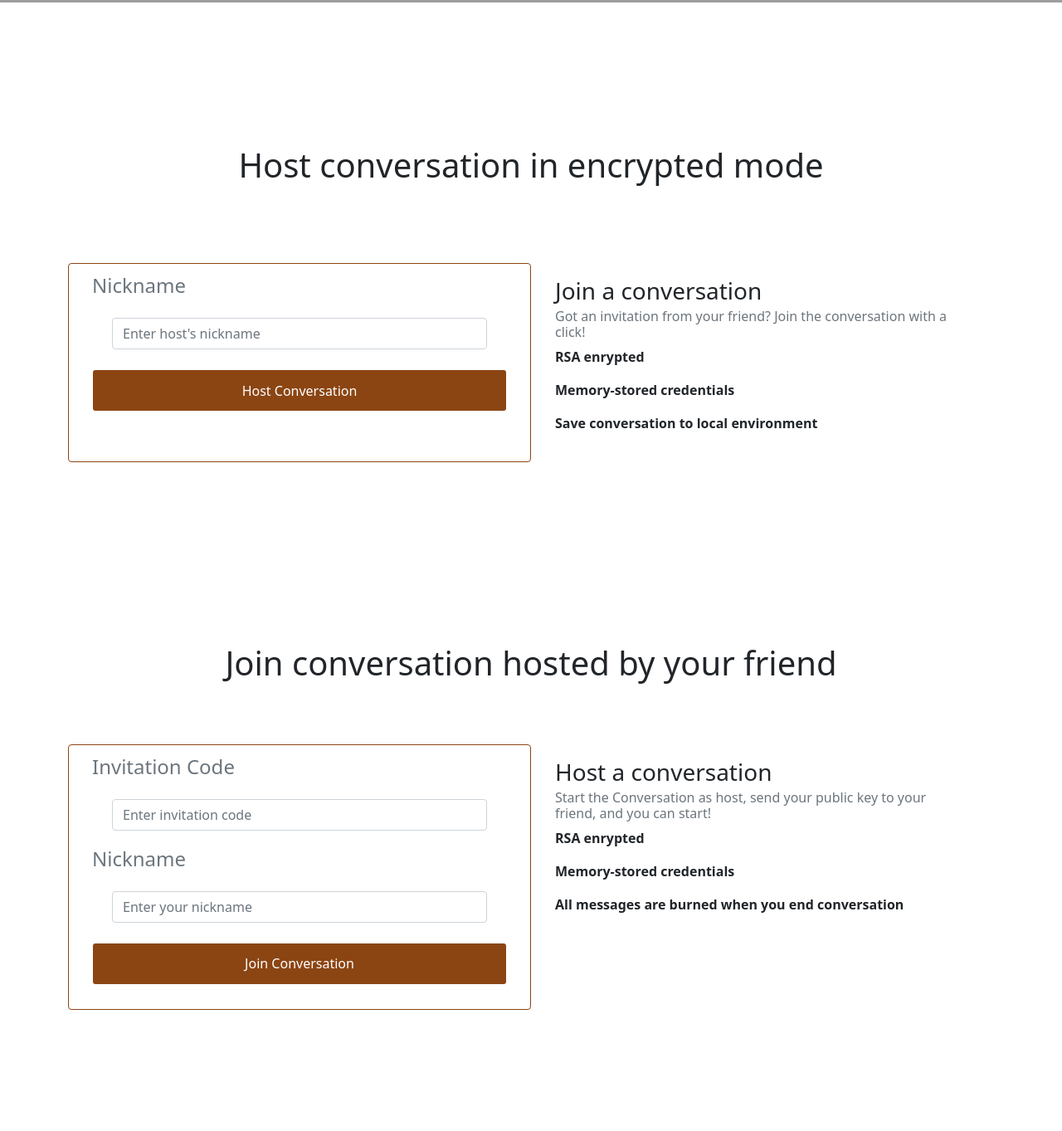
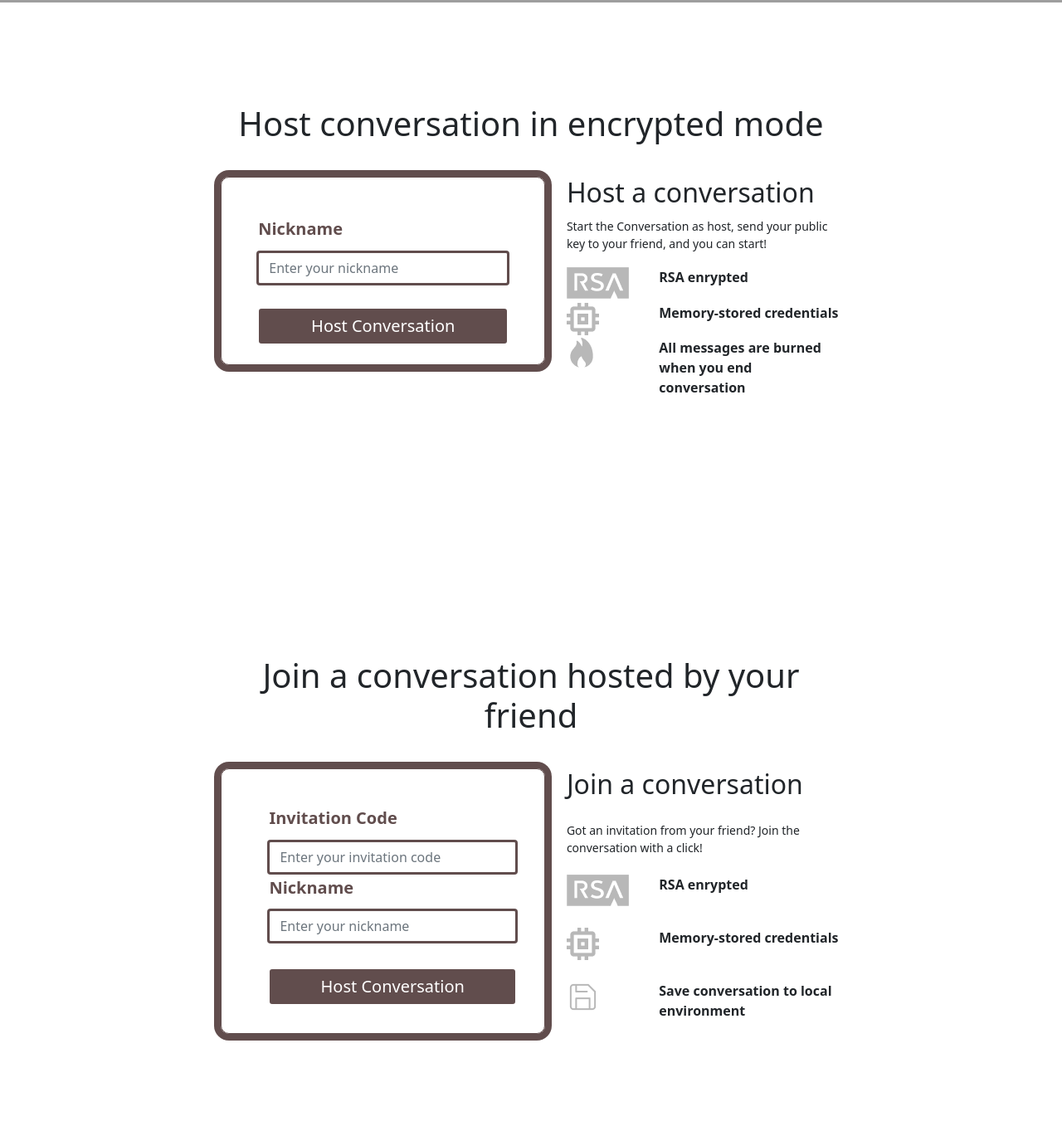
Before and after one commit to duskcloudxu/wormhole, a React app in the folder client/: page / in a window 1280 px wide. Shown: the part 815-2178 px from the top of the page at 83% size. Before the commit the page ends 2098 px from the top, so only its background shows below. Built offline with nearby package versions, Linux system fonts and the light colour scheme; grey boxes are pictures that could not be loaded.

Commit message:
fixed layout and styles

```diff
--- a/client/src/styles/styles.scss
+++ b/client/src/styles/styles.scss
@@ -22,15 +22,16 @@
     background-size: cover;
     height: 90vh;
     .title{
-      font-size: 10vh;
+      font-size: 12vh;
     }
     .slogan{
       font-size: 3vh;
     }
     .page-button{
-      color: #8B4513;
+      color: #614D4D;
       background-color: white;
       font-size: 1.5vw;
+      font-weight: bold;
       padding: 1vw 1vw;
     }
     .divider{
@@ -50,7 +51,7 @@
     height: 80vh;
     .page-button{
       color: white;
-      background-color: #8B4513;
+      background-color: #614D4D;
       font-size: 1.5 vw;
       padding: 1vw 1vw;
     }
@@ -58,11 +59,11 @@
       margin: 3vh 3vh;
     }
     .page-card{
-      border-color: #8B4513;
+      border-color: #614D4D;
       height:30vh;
     }
     .page-card-large{
-      border-color: #8B4513;
+      border-color: #614D4D;
       height:40vh;
     }
     .page-card-invisible{
@@ -71,4 +72,199 @@
     }
   }
 
+  .grid-container-create {
+    margin-bottom: 10vh;
+    height: 80vh;
+    display: grid;
+    grid-template-columns: 0.8fr 1.3fr 1.1fr 0.8fr;
+    grid-template-rows: 1.3fr 0.8fr 0.7fr 2.1fr 0.7fr 1.3fr;
+    gap: 5% 2%;
+    grid-template-areas:
+      ". . . ."
+      ". blockTitle blockTitle ."
+      ". blockForm blockDescription ."
+      ". blockForm blockDescription ."
+      ". . . ."
+      ". . . .";
+  }
+
+  .grid-container-join {
+    height: 80vh;
+    display: grid;
+    grid-template-columns: 0.8fr 1.3fr 1.1fr 0.8fr;
+    grid-template-rows: 1.3fr 0.8fr 0.7fr 2.1fr 0.7fr 1.3fr;
+    gap: 5% 2%;
+    grid-template-areas:
+      ". . . ."
+      ". blockTitle blockTitle ."
+      ". joinForm blockDescription ."
+      ". joinForm blockDescription ."
+      ". . . ."
+      ". . . .";
+  }
+
+  .blockTitle { grid-area: blockTitle; }
+
+  .blockForm {
+    box-shadow: 0 0 0 8px #614D4D;
+    border-radius: 10px;
+    border-style: solid;
+    border-width: 1px;
+    border-color: #614D4D;
+    display: grid;
+    grid-template-columns: repeat(auto-fit, 0.5fr 2.6fr 0.3fr);
+    grid-template-rows: 1.5fr 1.2fr 1.2fr 0.8fr 1.3fr 0.7fr;
+    gap: 0.5% 0px;
+    grid-template-areas:
+      ". . ."
+      ". blockLabelA ."
+      ". blockInputA ."
+      ". . ."
+      ". blockButton ."
+      ". . .";
+    grid-area: blockForm;
+  }
+
+  .joinForm {
+    box-shadow: 0 0 0 8px #614D4D;
+    height: 40vh;
+    border-radius: 10px;
+    border-style: solid;
+    border-width: 1px;
+    border-color: #614D4D;
+    display: grid;
+    grid-template-columns: 0.5fr 2.6fr 0.3fr;
+    grid-template-rows: 1.5fr 1.2fr 1.2fr 0.8fr 1.3fr 0.7fr 1fr 1fr;
+    gap: 2% 0px;
+    grid-template-areas:
+      ". . ."
+      ". blockLabelA ."
+      ". blockInputA ."
+      ". blockLabelB ."
+      ". blockInputB ."
+      ". . ."
+      ". blockButton ."
+      ". . .";
+    grid-area: joinForm;
+  }
+
+  .blockLabelB {
+    grid-area: blockLabelB;
+    .label{
+      color: #614D4D;
+      font-size: 20px;
+      font-weight: bold;
+    }}
+  .blockInputB {
+    grid-area: blockInputB;
+    .field{
+      box-shadow: 0 0 0 2px #614D4D;
+      border-radius: 2px;
+      border-style: solid;
+      border-width: 1px;
+      border-color: #614D4D;
+    }}
+
+  .blockLabelA {
+     grid-area: blockLabelA;
+     .label{
+       color: #614D4D;
+       font-size: 20px;
+       font-weight: bold;
+     }
+    }
+
+  .blockInputA {
+    grid-area: blockInputA;
+
+    .field{
+      box-shadow: 0 0 0 2px #614D4D;
+      border-radius: 2px;
+      border-style: solid;
+      border-width: 1px;
+      border-color: #614D4D;
+    }
+  }
+
+  .blockButton {
+    grid-area: blockButton;
+    color: white;
+    background-color: #614D4D;
+    font-size: 20px;
+  }
+
+
+  .blockDescription {
+    display: grid;
+    grid-template-columns: 1fr 1fr 1fr;
+    grid-template-rows: 1fr 1fr 1fr 1fr 1fr;
+    gap: 1% 1%;
+    grid-template-areas:
+      "descriptionTitle descriptionTitle descriptionTitle"
+      "descriptionSubtitle descriptionSubtitle descriptionSubtitle"
+      "logoA logoTextA logoTextA"
+      "logoB logoTextB logoTextB"
+      "logoC logoTextC logoTextC";
+    grid-area: blockDescription;
+  }
+
+  .descriptionTitle { grid-area: descriptionTitle; }
+
+  .descriptionSubtitle {
+     grid-area: descriptionSubtitle;
+     .subtitle{
+       font-size:14px;
+     }
+  }
+
+  .logoA {
+    grid-area: logoA;
+    content:url(../images/rsa.png);
+  }
+
+  .logoB { grid-area: logoB; content:url(../images/chip.png);}
+
+  .logoC { grid-area: logoC; content:url(../images/fire.png);}
+
+  .logoD { grid-area: logoC; content:url(../images/save.png);}
+
+  .logoTextA { grid-area: logoTextA; }
+
+  .logoTextB { grid-area: logoTextB; }
+
+  .logoTextC { grid-area: logoTextC; }
+
+
+  @media only screen and (max-width: 900px) {
+    .grid-container-create {
+      height: 80vh;
+      display: grid;
+      grid-template-columns: 0.8fr 1.3fr 1.1fr 0.8fr;
+      grid-template-rows: 1.3fr 0.8fr 0.7fr 2.1fr 0.7fr 1.3fr;
+      gap: 5% 2%;
+      grid-template-areas:
+        ". . . ."
+        ". blockTitle blockTitle ."
+        ". blockForm blockForm ."
+        ". blockForm blockForm ."
+        ". blockDescription blockDescription ."
+        ". blockDescription blockDescription .";
+      margin-bottom: 10vh;
+    }
+    .grid-container-join {
+      height: 120vh;
+      display: grid;
+      grid-template-columns: 0.8fr 1.3fr 1.1fr 0.8fr;
+      grid-template-rows: 1.3fr 0.8fr 0.7fr 2.1fr 0.7fr 1.3fr;
+      gap: 5% 2%;
+      grid-template-areas:
+        ". . . ."
+        ". blockTitle blockTitle ."
+        ". joinForm joinForm ."
+        ". joinForm joinForm ."
+        ". blockDescription blockDescription ."
+        ". blockDescription blockDescription .";
+    }
+
+  }
 }
--- a/client/src/views/MainPage.js
+++ b/client/src/views/MainPage.js
@@ -30,7 +30,7 @@ const MainPage = props => {
   }
 
   const scrollJoin = () => {
-    window.scrollTo(0, 1400);
+    window.scrollTo(0, 1700);
   }
 
   return (
@@ -41,15 +41,14 @@ const MainPage = props => {
           <a className="navbar-brand fixed-right text-white fw-bold element" href="#">FAQ and Tutorial</a>
         </div>
       </nav>
-
       <div className="introduction">
         <div className="container h-100">
           <div className="row h-100 align-items-center justify-content-center text-center">
             <div className="col-lg-12 align-self-end">
-                        <h1 className="title text-white font-weight-bold">Chatting Safe</h1>
+              <h1 className="title text-white font-weight-bold">Chatting safe.</h1>
             </div>
             <div className="col-lg-10 align-self-baseline">
-                        <p className="slogan text-white font-weight-light mb-5">Gentlemen don't read each other's mail</p>
+              <p className="slogan text-white font-weight-light mb-5">gentlemen don't read each other's mail.</p>
               <a className="page-button btn btn-xl" onClick={scrollStart}>Start Conversation</a>
               <a className="divider"></a>
               <a className="page-button btn btn-xl js-scroll-trigger" onClick={scrollJoin}>Join Conversation</a>
@@ -57,78 +56,83 @@ const MainPage = props => {
           </div>
         </div>
       </div>
-
-      <div className="page-block container" id="startSection">
-        <div className="row h-100 align-items-center justify-content-center">
-          <div className="col-lg-12 align-self-end text-center">
+      <div class="grid-container-create">
+        <div class="blockTitle text-center">
           <h1 className="font-weight-bold">Host conversation in encrypted mode</h1>
         </div>
-          <div className="row">
-            <div className="page-card card col-lg-6">
-              <div className="card-body">
-                <h4 id="startBlock" className="card-subtitle mb-2 text-muted">Nickname</h4>
-                  <div className="element">
-                  <input type="text" className="form-control" id="hostNicknameEntry" placeholder="Enter host's nickname" onChange={e => setHostNickname(e.target.value)} value={hostNickname}></input>
+        <div class="blockForm">
+          <div class="blockLabelA">
+            <h4 class="label">Nickname</h4>
           </div>
-                <button type="submit" className="btn page-button form-control" onClick={e => submitCreation()}>Host Conversation</button>
+          <div class="blockInputA">
+            <input type="text" className="form-control field" id="hostNickname" placeholder="Enter your nickname" onChange={e => setHostNickname(e.target.value)} value={hostNickname}></input>
+          </div>
+          <button type="submit" className="btn form-control blockButton" onClick={e => submitCreation()}>Host Conversation</button>
+        </div>
+        <div class="blockDescription">
+          <div class="descriptionTitle">
+            <h2>Host a conversation</h2>
+          </div>
+          <div class="descriptionSubtitle">
+            <p class="subtitle">Start the Conversation as host, send your public key to your friend,  and you can start!</p>
+          </div>
+          <div class="logoA"></div>
+          <div class="logoB"></div>
+          <div class="logoC"></div>
+          <div class="logoTextA">
+            <p><strong> RSA enrypted</strong></p>
+          </div>
+          <div class="logoTextB">
+            <p><strong> Memory-stored credentials</strong></p>
+          </div>
+          <div class="logoTextC">
+            <p><strong> All messages are burned when you end conversation</strong></p>
           </div>
         </div>
-            <div className="page-card-invisible card col-lg-6">
-              <div className="card-body">
-                <h3 className="card-title">Join a conversation</h3>
-                <h6 className="card-subtitle mb-2 text-muted">Got an invitation from your friend? Join the conversation with a click!</h6>
+      </div>
+
+      <div class="grid-container-join">
+        <div class="blockTitle text-center">
+          <h1 className="font-weight-bold">Join a conversation hosted by your friend</h1>
+        </div>
+        <div class="joinForm">
+          <div class="blockLabelA">
+            <h4 class="label">Invitation Code</h4>
+          </div>
+          <div class="blockInputA">
+            <input type="text" className="form-control field" id="invitationCode" placeholder="Enter your invitation code" onChange={e => setInvitationCode(e.target.value)} value={invitationCode}></input>
+          </div>
+          <div class="blockLabelB">
+            <h4 class="label">Nickname</h4>
+          </div>
+          <div class="blockInputB">
+            <input type="text" className="form-control field" id="memberNickname" placeholder="Enter your nickname" onChange={e => setMemberNickname(e.target.value)} value={memberNickname}></input>
+          </div>
+          <button type="submit" className="btn form-control blockButton" onClick={e => submitJoin()}>Host Conversation</button>
+        </div>
+        <div class="blockDescription">
+          <div class="descriptionTitle">
+            <h2>Join a conversation</h2>
+          </div>
+          <div class="descriptionSubtitle">
+            <p class="subtitle">Got an invitation from your friend? Join the conversation with a click!</p>
+          </div>
+          <div class="logoA"></div>
+          <div class="logoB"></div>
+          <div class="logoD"></div>
+          <div class="logoTextA">
             <p><strong> RSA enrypted</strong></p>
+          </div>
+          <div class="logoTextB">
             <p><strong> Memory-stored credentials</strong></p>
+          </div>
+          <div class="logoTextC">
             <p><strong> Save conversation to local environment</strong></p>
           </div>
         </div>
       </div>
     </div>
-      </div>
 
-      <div className="page-block container">
-        <div className="row h-100 align-items-center justify-content-center">
-          <div className="col-lg-12 align-self-end text-center">
-              <h1 className="font-weight-bold">Join conversation hosted by your friend</h1>
-          </div>
-          <div className="row">
-            <div className="page-card-large card col-lg-6">
-
-              <div className="card-body">
-                <h4 className="card-subtitle mb-2 text-muted">Invitation Code</h4>
-                  <div className="element">
-                  <input type="text" className="form-control" id="invitationCode" placeholder="Enter invitation code" onChange={e => setInvitationCode(e.target.value)} value={invitationCode}></input>
-                  </div>
-
-                <h4 className="card-subtitle mb-2 text-muted">Nickname</h4>
-                <div className="element">
-                <input type="text" className="form-control" id="memberNickname" placeholder="Enter your nickname" onChange={e => setMemberNickname(e.target.value)} value={memberNickname}></input>
-                </div>
-                <button type="submit" className="btn page-button form-control" onClick={e => submitJoin()}>Join Conversation</button>
-
-
-              </div>
-
-
-            </div>
-            <div className="page-card-invisible card col-lg-6">
-              <div className="card-body">
-                <h3 className="card-title">Host a conversation</h3>
-                <h6 className="card-subtitle mb-2 text-muted">Start the Conversation as host, send your public key to your friend,  and you can start!</h6>
-                <p><strong> RSA enrypted</strong></p>
-                <p><strong> Memory-stored credentials</strong></p>
-                <p><strong> All messages are burned when you end conversation</strong></p>
-              </div>
-            </div>
-          </div>
-        </div>
-      </div>
-
-
-
-
-
-    </div>
   );
 };
 
```
Also changed, not shown: client/src/images/chip.png (added), client/src/images/fire.png (added), client/src/images/rsa.png (added), client/src/images/save.png (added). Lines whose indentation alone changed are shown as unchanged.
